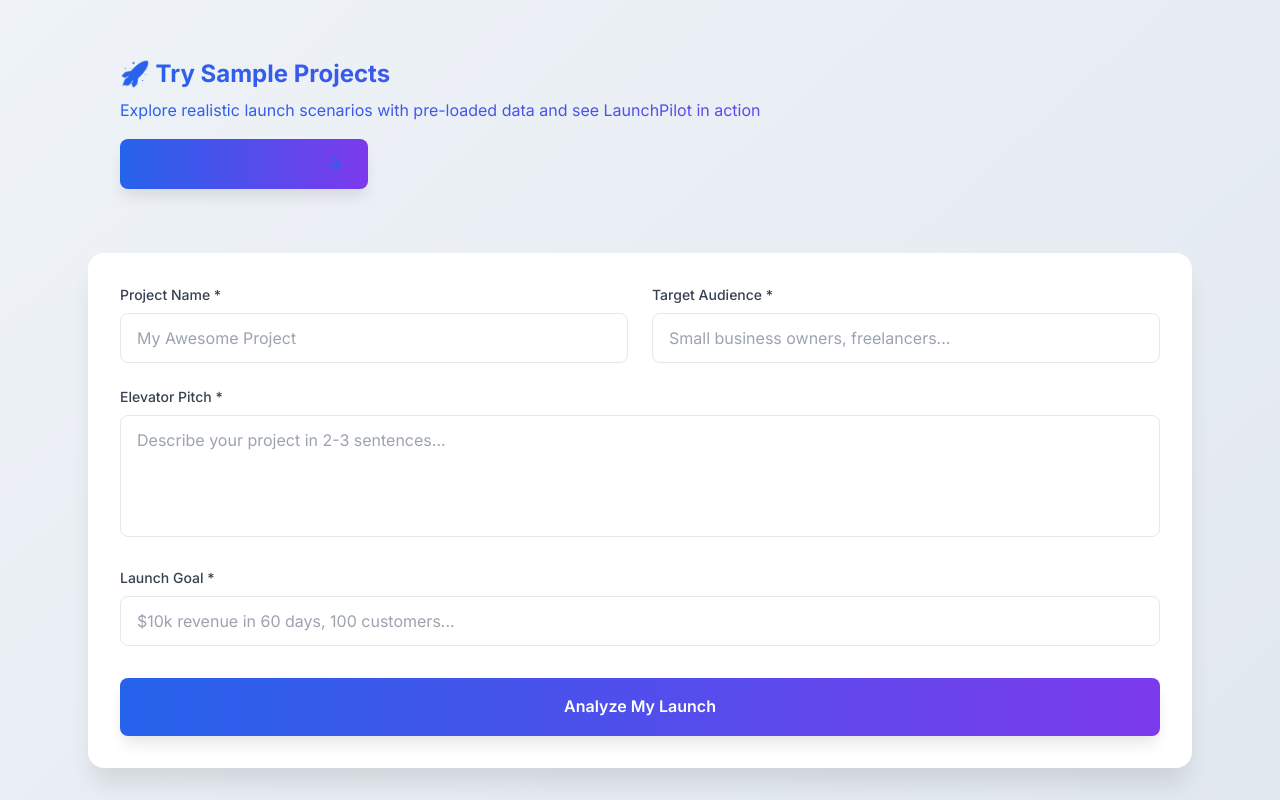
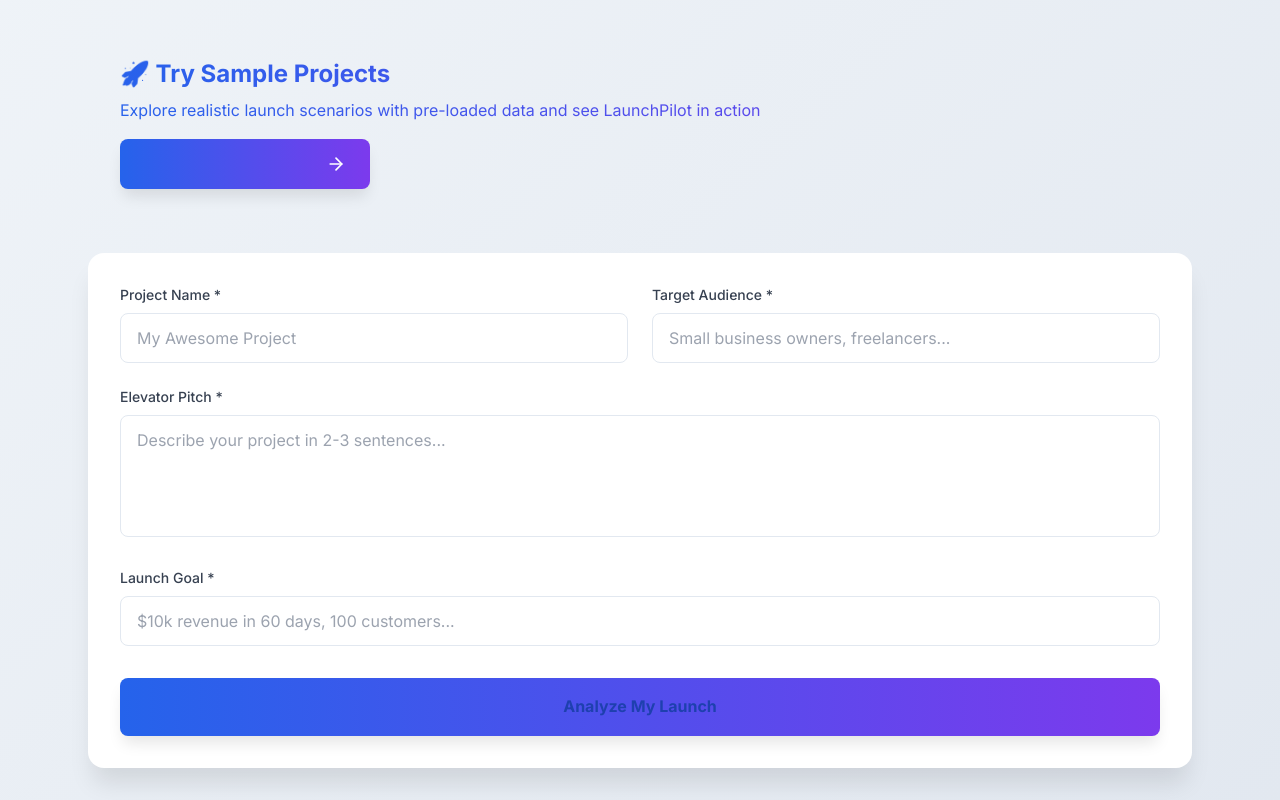
Before and after one commit to Meerisha/launch-agent, a Next.js app: page / in a window 1280 px wide. Shown: the part 357-1157 px from the top of the page. Built offline with nearby package versions, Linux system fonts and the light colour scheme; no server answers.

Commit message:
Fix button readability and add live demo URL

```diff
--- a/app/globals.css
+++ b/app/globals.css
@@ -250,4 +250,29 @@ code {
   .text-3xl { font-size: 1.75rem; }
   .px-4 { padding-left: 1rem; padding-right: 1rem; }
   .py-16 { padding-top: 2rem; padding-bottom: 2rem; }
-} /* Force Vercel refresh */
+}
+
+/* Button Readability Improvements */
+button {
+  font-weight: 600 !important;
+}
+
+/* Ensure proper contrast for blue buttons */
+.bg-blue-600, .bg-blue-500, .bg-blue-700 {
+  color: white !important;
+}
+
+/* Improve text contrast on light backgrounds */
+.bg-white button, .bg-gray-50 button {
+  color: #1e40af !important;
+  font-weight: 700 !important;
+}
+
+/* Gradient buttons should always have white text */
+.bg-gradient-to-r button,
+button.bg-gradient-to-r {
+  color: white !important;
+  font-weight: 700 !important;
+}
+
+/* Force Vercel refresh */
--- a/app/page.tsx
+++ b/app/page.tsx
@@ -152,7 +152,7 @@ function LaunchPilotContent() {
             </p>
             <button
               onClick={() => setShowSampleProjects(!showSampleProjects)}
-              className="inline-flex items-center px-6 py-3 bg-white text-blue-600 rounded-lg font-semibold hover:bg-blue-50 transition-colors"
+              className="inline-flex items-center px-6 py-3 bg-white text-blue-700 rounded-lg font-bold hover:bg-blue-50 hover:text-blue-800 transition-colors shadow-lg"
             >
               {showSampleProjects ? 'Hide' : 'Show'} Sample Projects
               <ArrowRight className="ml-2 h-5 w-5" />
```
Also changed, not shown: 1 other file (tests, documents, lock files or other folders).
